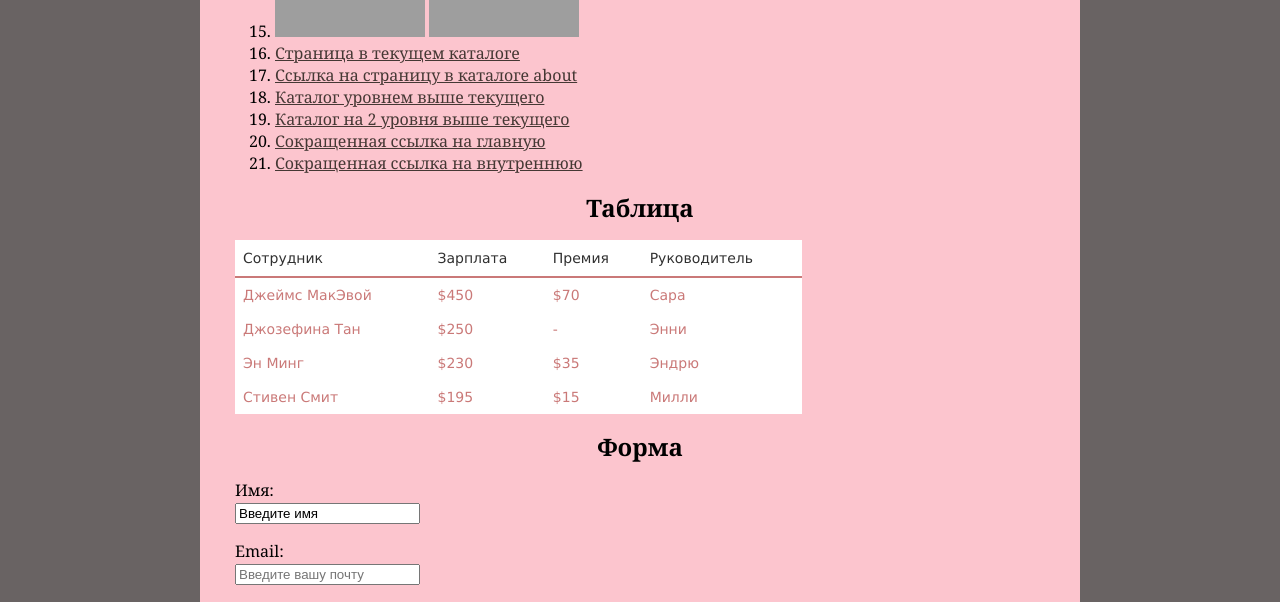
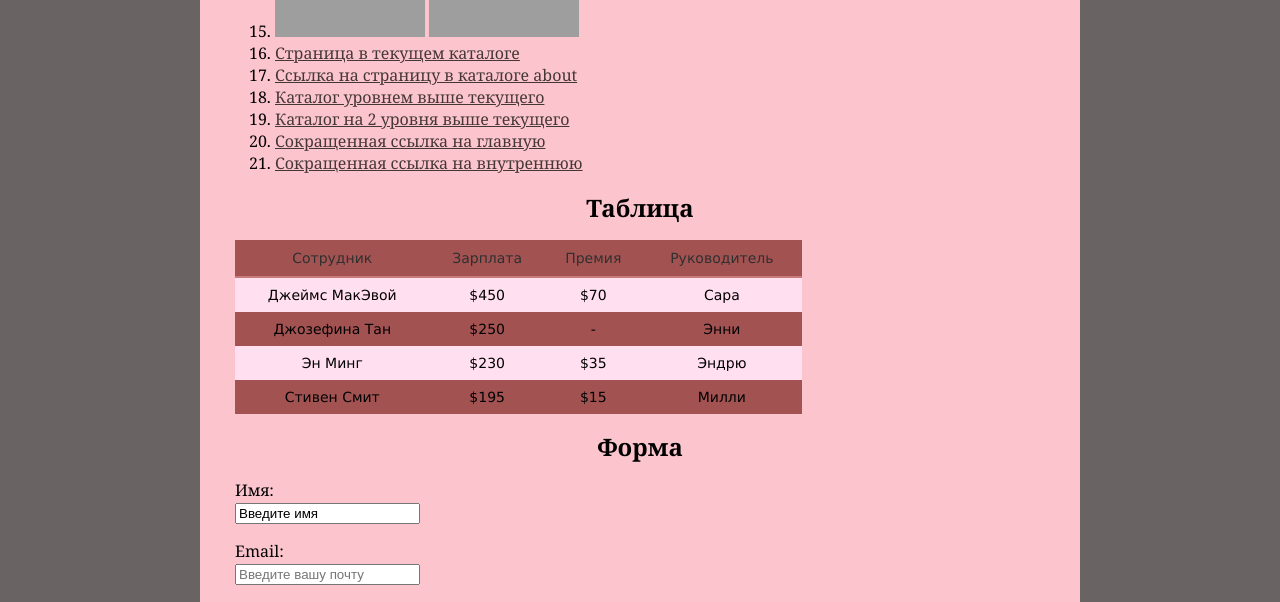
Before and after one commit to AnnnLeen/AnnnLeen.github.io, a PHP site: page / in a window 1280 px wide. Shown: the part 952-1554 px from the top of the page. Run offline with PHP 8.4, Linux system fonts and the light colour scheme; grey boxes are pictures that could not be loaded.

Commit message:
Update style.css

```diff
--- a/lab2/style.css
+++ b/lab2/style.css
@@ -85,11 +85,10 @@ h1 {
 table {
   font-family: "Lucida Sans Unicode", "Lucida Grande", Sans-Serif;
   font-size: 14px;
-  background: white;
   max-width: 70%;
   width: 70%;
   border-collapse: collapse;
-  text-align: left;
+  text-align: center;
 }
 th {
   font-weight: normal;
@@ -98,13 +97,19 @@ th {
   padding: 10px 8px;
 }
 td {
-  color: #ca7978;
   padding: 9px 8px;
   transition: .3s linear;
 }
-tr:hover td {
-  color: #ca7978;
+
+
+tr:nth-child(odd) {
+background-color: #a35252;
 }
+
+tr:nth-child(even) {
+background-color: #ffdff0;
+}
+
 
 .footer {
 	width: 100%;
```
